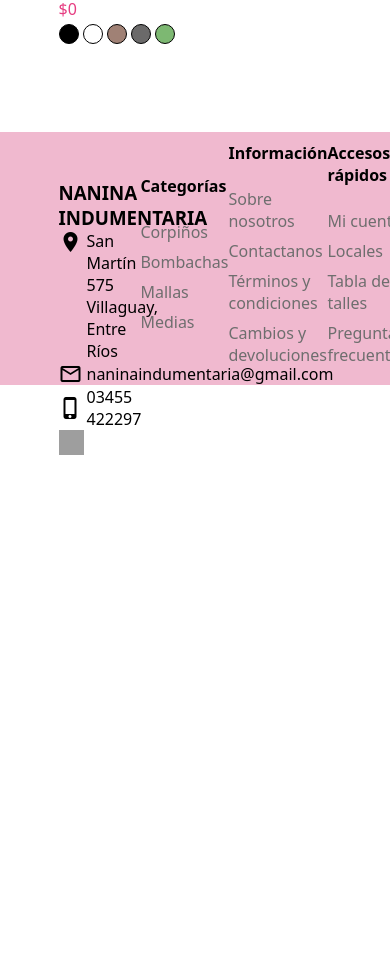
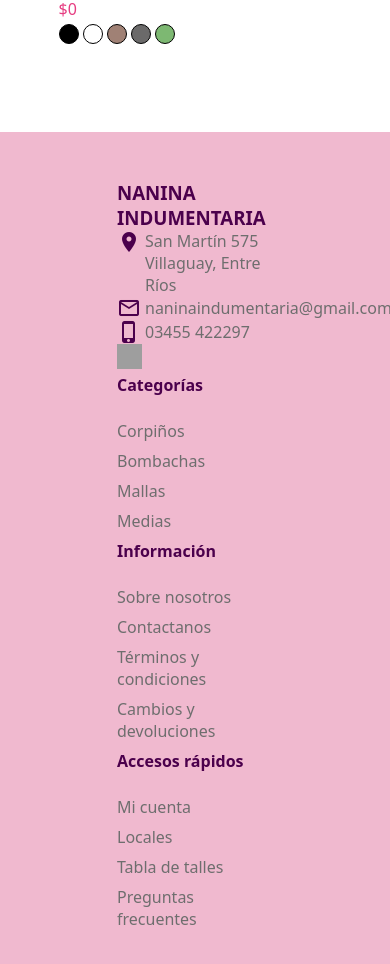
Before and after one commit to MarioAbdala/nanina-indumentaria, a React (Vite) app: page / in a window 390 px wide. Shown: the part 3380-4344 px from the top of the page. Before the commit the page ends 3840 px from the top, so only its background shows below. Built offline with nearby package versions, Linux system fonts and the light colour scheme; grey boxes are pictures that could not be loaded.

Commit message:
changed footer style

```diff
--- a/src/components/Footer.css
+++ b/src/components/Footer.css
@@ -7,6 +7,7 @@
     background-color: var(--background-pink);
     padding-inline: 15%;
     padding-block: 3rem;
+    color: var(--main-purple);
 }
 
 .footer-contact {
@@ -15,6 +16,10 @@
     flex-direction: column;
     justify-content: space-between;
     height: 100%;
+}
+
+.location, .footer-icon-text-container>p {
+    color: #6e6e6e;
 }
 
 .footer-icon-text-container {
@@ -33,7 +38,7 @@
 }
 
 .footer-link {
-    color: black;
+    color: #6e6e6e;
     text-decoration: none;
 }
 
@@ -42,6 +47,21 @@
     height: 25px;
 }
 
-.footer-icon-text-container:hover, .footer-icon-dual-text-container:hover {
+.location:hover, .footer-icon-text-container:hover>p, .footer-link:hover {
     color: var(--main-purple);
 }
+
+
+
+@media only screen and (max-width: 600px) {
+    .footer {
+        flex-direction: column;
+        align-items: center;
+        padding-inline: 30%;
+        height: auto;
+    }
+
+    .footer-contact {
+        width: 100%;
+    }
+}
--- a/src/components/FooterColumn.css
+++ b/src/components/FooterColumn.css
@@ -6,7 +6,7 @@
 .footer-column-title {
     font-weight: bold;
     margin-bottom: 1.5rem;
-    color: black;
+    color: var(--main-purple);
 }
 
 .footer-column-link {
@@ -16,5 +16,11 @@
 }
 
 .footer-column-link:hover {
-    color: var(--primary-purple);
+    color: var(--main-purple);
 }
+
+@media only screen and (max-width: 600px) {
+    .footer-column {
+        width: 100%;
+    }
+}
```
